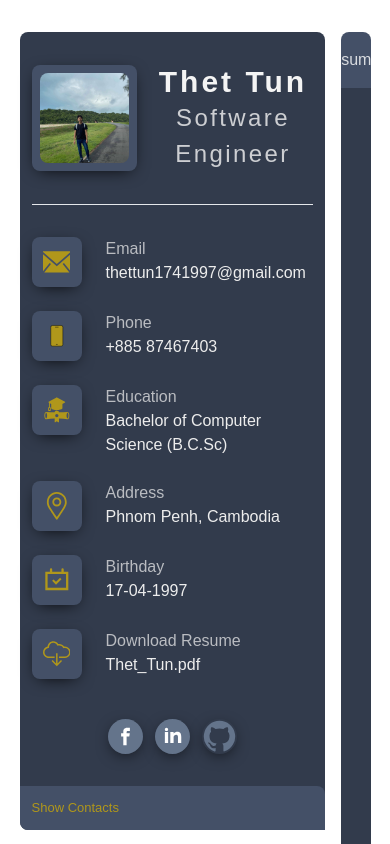
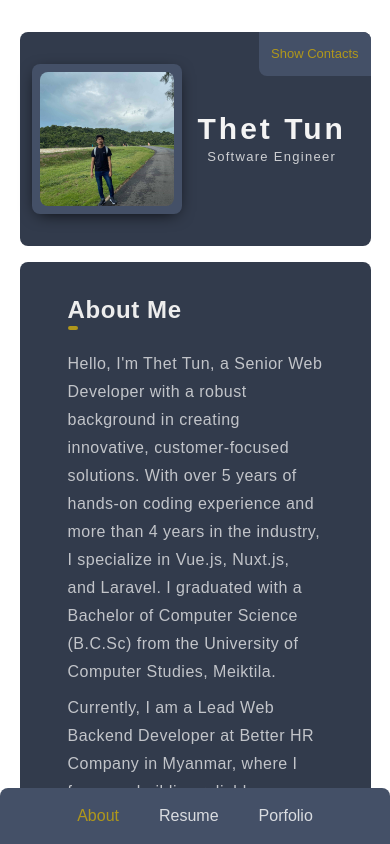
Before and after one commit to thettun17/portfolio, a Next.js app: page / in a window 390 px wide. Shown: the top 844 px of the page. Built offline with nearby package versions, Linux system fonts and the light colour scheme.

Commit message:
finsihed adding mobile responsive

```diff
--- a/tailwind.config.ts
+++ b/tailwind.config.ts
@@ -52,7 +52,7 @@ const config: Config = {
     },
     screens: {
       mobile: "320px",
-      mobile: "640px",
+      tablet: "640px",
       laptop: "1024px",
     },
   },
```
